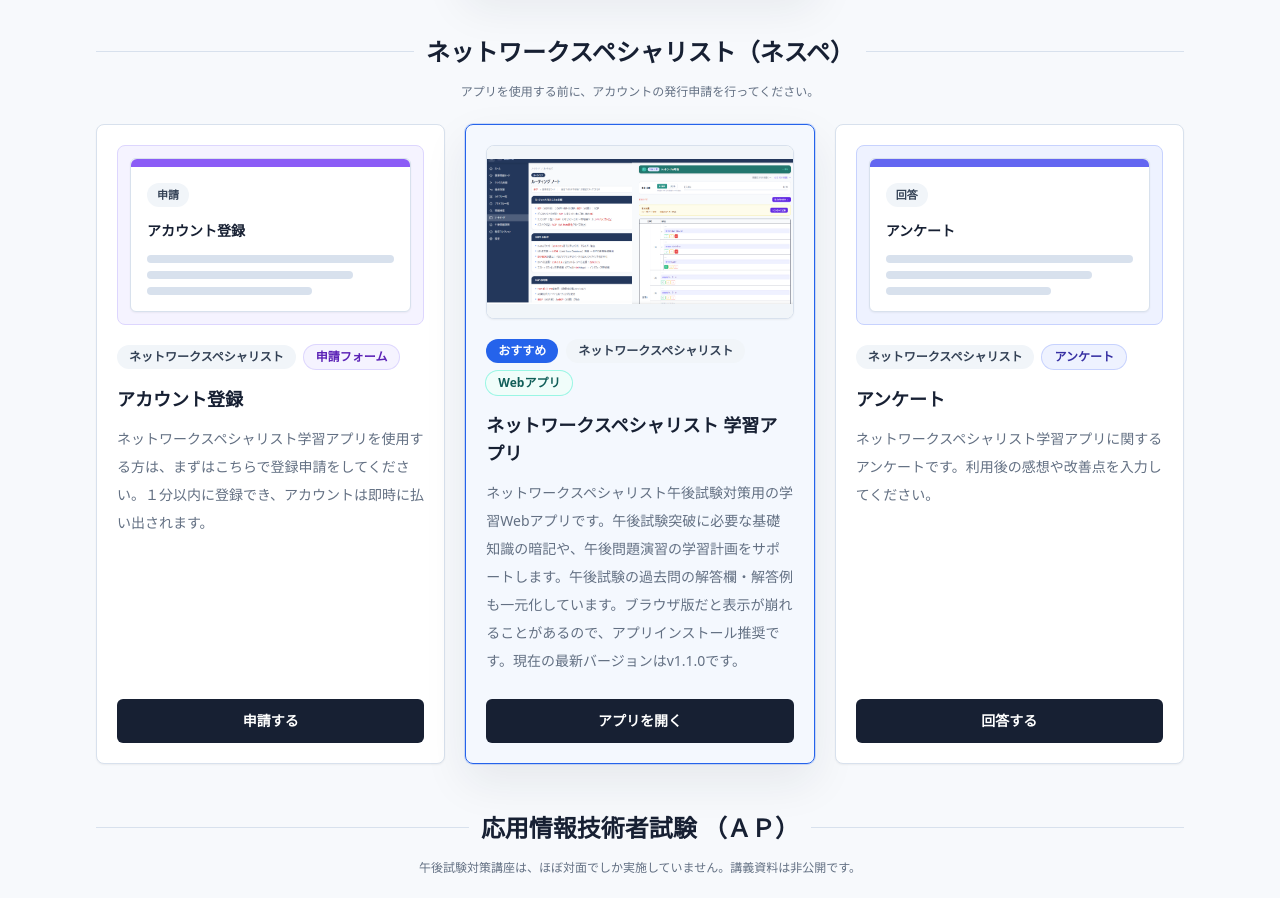
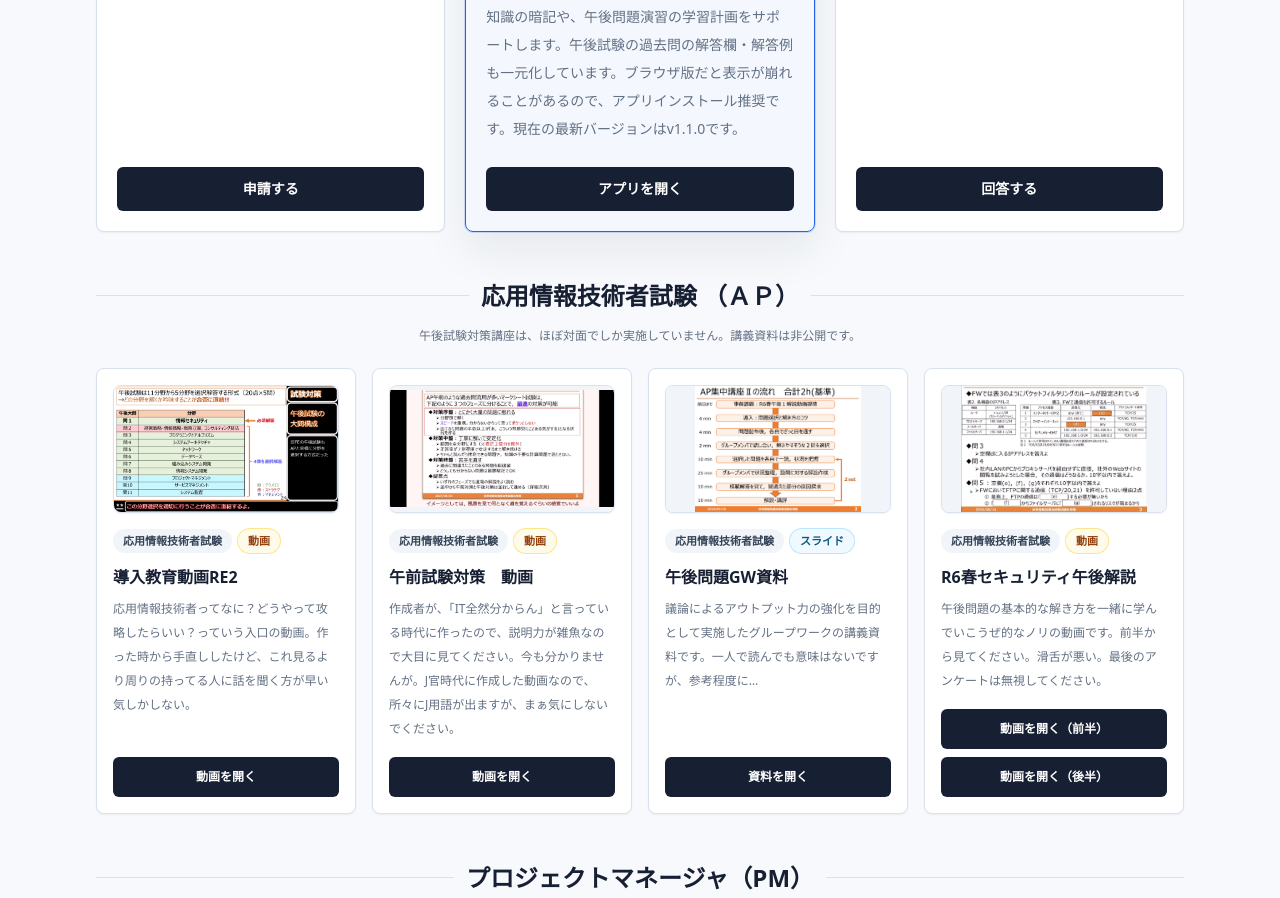
Before and after one commit to hmamiya52-bit/4th-TA_byMamiya, a Next.js app: page / in a window 1280 px wide. Shown: the part 2680-3578 px from the top of the page. Built offline with nearby package versions, Linux system fonts and the light colour scheme.

Commit message:
Compact material cards and merge AP video links

```diff
--- a/src/app/page.tsx
+++ b/src/app/page.tsx
@@ -43,6 +43,8 @@ const examDisplayNames: Record<string, string> = {
   応用情報技術者試験: "応用情報技術者試験 （ＡＰ）",
   プロジェクトマネージャ: "プロジェクトマネージャ（PM）",
 };
+
+const compactMaterialExams = new Set(["第一級陸上無線技術士", "応用情報技術者試験"]);
 
 const installGuides = [
   {
@@ -108,6 +110,11 @@ export default function Home() {
             const note = examNotes[exam];
             const sectionId = examSectionIds[exam];
             const displayName = examDisplayNames[exam] ?? exam;
+            const isCompactExam = compactMaterialExams.has(exam);
+            const gridClass = isCompactExam
+              ? "grid gap-5 md:grid-cols-2 lg:grid-cols-4 lg:gap-4"
+              : "grid gap-5 md:grid-cols-2 lg:grid-cols-3";
+            const cardSizeClass = isCompactExam ? "min-h-72 p-5 lg:min-h-64 lg:p-4" : "min-h-72 p-5";
 
             return (
               <section key={exam} id={sectionId} aria-labelledby={`${exam}-heading`}>
@@ -121,43 +128,48 @@ export default function Home() {
                   </div>
                   {note ? <p className="mx-auto mt-3 max-w-3xl text-center text-xs leading-6 text-muted">{note}</p> : null}
                 </div>
-                <div className="grid gap-5 md:grid-cols-2 lg:grid-cols-3">
+                <div className={gridClass}>
                   {examMaterials.map((material) => (
                     <article
                       key={material.title}
-                      className={`flex min-h-72 flex-col rounded-lg border p-5 transition hover:-translate-y-0.5 hover:shadow-soft ${
+                      className={`flex flex-col rounded-lg border transition hover:-translate-y-0.5 hover:shadow-soft ${cardSizeClass} ${
                         material.recommended
                           ? "border-accent bg-blue-50/45 shadow-soft ring-1 ring-accent/20 dark:bg-blue-950/30"
                           : "border-line bg-surface shadow-sm"
                       }`}
                     >
-                      <div className="mb-5">
+                      <div className={isCompactExam ? "mb-5 lg:mb-4" : "mb-5"}>
                         <MaterialPreview material={material} />
                       </div>
-                      <div className="mb-4 flex flex-wrap items-center gap-2">
+                      <div className={isCompactExam ? "mb-4 flex flex-wrap items-center gap-2 lg:mb-3 lg:gap-1.5" : "mb-4 flex flex-wrap items-center gap-2"}>
                         {material.recommended ? (
-                          <span className="rounded-full bg-accent px-3 py-1 text-xs font-bold text-surface">
+                          <span className={isCompactExam ? "rounded-full bg-accent px-3 py-1 text-xs font-bold text-surface lg:px-2.5 lg:text-[11px]" : "rounded-full bg-accent px-3 py-1 text-xs font-bold text-surface"}>
                             おすすめ
                           </span>
                         ) : null}
-                        <span className="rounded-full bg-badge px-3 py-1 text-xs font-bold text-badgeText">
+                        <span className={isCompactExam ? "rounded-full bg-badge px-3 py-1 text-xs font-bold text-badgeText lg:px-2.5 lg:text-[11px]" : "rounded-full bg-badge px-3 py-1 text-xs font-bold text-badgeText"}>
                           {material.exam}
                         </span>
-                        <span className={`rounded-full px-3 py-1 text-xs font-bold ring-1 ${typeStyles[material.type]}`}>
+                        <span className={`rounded-full px-3 py-1 text-xs font-bold ring-1 ${isCompactExam ? "lg:px-2.5 lg:text-[11px]" : ""} ${typeStyles[material.type]}`}>
                           {material.type}
                         </span>
                       </div>
-                      <h4 className="text-lg font-bold leading-7 text-ink">{material.title}</h4>
-                      <p className="mt-3 flex-1 text-sm leading-7 text-muted">{material.description}</p>
-                      <a
-                        href={material.url}
-                        target="_blank"
-                        rel="noopener noreferrer"
-                        className="mt-6 inline-flex min-h-11 items-center justify-center rounded-md bg-ink px-4 py-2 text-sm font-bold text-surface transition hover:bg-accent"
-                        aria-label={`${material.title}を新しいタブで開く`}
-                      >
-                        {actionLabels[material.type]}
-                      </a>
+                      <h4 className={isCompactExam ? "text-lg font-bold leading-7 text-ink lg:text-base lg:leading-6" : "text-lg font-bold leading-7 text-ink"}>{material.title}</h4>
+                      <p className={isCompactExam ? "mt-3 flex-1 text-sm leading-7 text-muted lg:mt-2 lg:text-xs lg:leading-6" : "mt-3 flex-1 text-sm leading-7 text-muted"}>{material.description}</p>
+                      <div className={isCompactExam ? "mt-6 grid gap-2 lg:mt-4" : "mt-6 grid gap-2"}>
+                        {(material.links ?? [{ label: actionLabels[material.type], url: material.url }]).map((link) => (
+                          <a
+                            key={link.label}
+                            href={link.url}
+                            target="_blank"
+                            rel="noopener noreferrer"
+                            className={isCompactExam ? "inline-flex min-h-11 items-center justify-center rounded-md bg-ink px-4 py-2 text-center text-sm font-bold text-surface transition hover:bg-accent lg:min-h-10 lg:px-3 lg:text-xs" : "inline-flex min-h-11 items-center justify-center rounded-md bg-ink px-4 py-2 text-sm font-bold text-surface transition hover:bg-accent"}
+                            aria-label={`${material.title}の${link.label}を新しいタブで開く`}
+                          >
+                            {link.label}
+                          </a>
+                        ))}
+                      </div>
                     </article>
                   ))}
                 </div>
--- a/src/components/MaterialPreview.tsx
+++ b/src/components/MaterialPreview.tsx
@@ -1,3 +1,6 @@
+"use client";
+
+import { useEffect, useState } from "react";
 import type { Material } from "@/data/materials";
 
 const previewStyles: Record<Material["type"], { frame: string; bar: string; label: string }> = {
@@ -40,12 +43,22 @@ type MaterialPreviewProps = {
 
 export function MaterialPreview({ material, compact = false }: MaterialPreviewProps) {
   const style = previewStyles[material.type];
+  const thumbnails = Array.isArray(material.thumbnail) ? material.thumbnail : material.thumbnail ? [material.thumbnail] : [];
+  const [thumbnailIndex, setThumbnailIndex] = useState(0);
 
-  if (material.thumbnail) {
+  useEffect(() => {
+    if (thumbnails.length > 1) {
+      setThumbnailIndex(Math.floor(Math.random() * thumbnails.length));
+    }
+  }, [thumbnails.length]);
+
+  if (thumbnails.length > 0) {
+    const thumbnail = thumbnails[thumbnailIndex] ?? thumbnails[0];
+
     return (
       <div className="overflow-hidden rounded-lg border border-line bg-surface shadow-sm">
         <div className="aspect-video bg-preview">
-          <img src={material.thumbnail} alt={`${material.title}のプレビュー`} className="h-full w-full object-contain" loading="lazy" />
+          <img src={thumbnail} alt={`${material.title}のプレビュー`} className="h-full w-full object-contain" loading="lazy" />
         </div>
       </div>
     );
--- a/src/data/materials.ts
+++ b/src/data/materials.ts
@@ -6,7 +6,8 @@ export type Material = {
   type: MaterialType;
   description: string;
   url: string;
-  thumbnail?: string;
+  links?: { label: string; url: string }[];
+  thumbnail?: string | string[];
   recommended?: boolean;
 };
 
@@ -121,20 +122,16 @@ export const materials: Material[] = [
     thumbnail: "/materials/AP-GW.png",
   },
   {
-    title: "R6春セキュリティ午後解説（前半）",
+    title: "R6春セキュリティ午後解説",
     exam: "応用情報技術者試験",
     type: "動画",
-    description: "午後問題の基本的な解き方を一緒に学んでいこうぜ的なノリの動画の前半です。滑舌が悪い。",
+    description: "午後問題の基本的な解き方を一緒に学んでいこうぜ的なノリの動画です。前半から見てください。滑舌が悪い。最後のアンケートは無視してください。",
     url: "https://drive.google.com/file/d/1UsGhVkLTxE9F9_lkYV7US1Vw6UBv3cwd/view?usp=drive_link",
-    thumbnail: "/materials/ap-2.png",
-  },
-  {
-    title: "R6春セキュリティ午後解説（後半）",
-    exam: "応用情報技術者試験",
-    type: "動画",
-    description: "前半の動画から見てください。最後のアンケートは無視してください。",
-    url: "https://drive.google.com/file/d/1UNl9JqJy1Xi8PbUdF-GQS5QPTQhySYiF/view?usp=drive_link",
-    thumbnail: "/materials/ap-3.png",
+    links: [
+      { label: "動画を開く（前半）", url: "https://drive.google.com/file/d/1UsGhVkLTxE9F9_lkYV7US1Vw6UBv3cwd/view?usp=drive_link" },
+      { label: "動画を開く（後半）", url: "https://drive.google.com/file/d/1UNl9JqJy1Xi8PbUdF-GQS5QPTQhySYiF/view?usp=drive_link" },
+    ],
+    thumbnail: ["/materials/ap-2.png", "/materials/ap-3.png"],
   },
 ];
 
```
